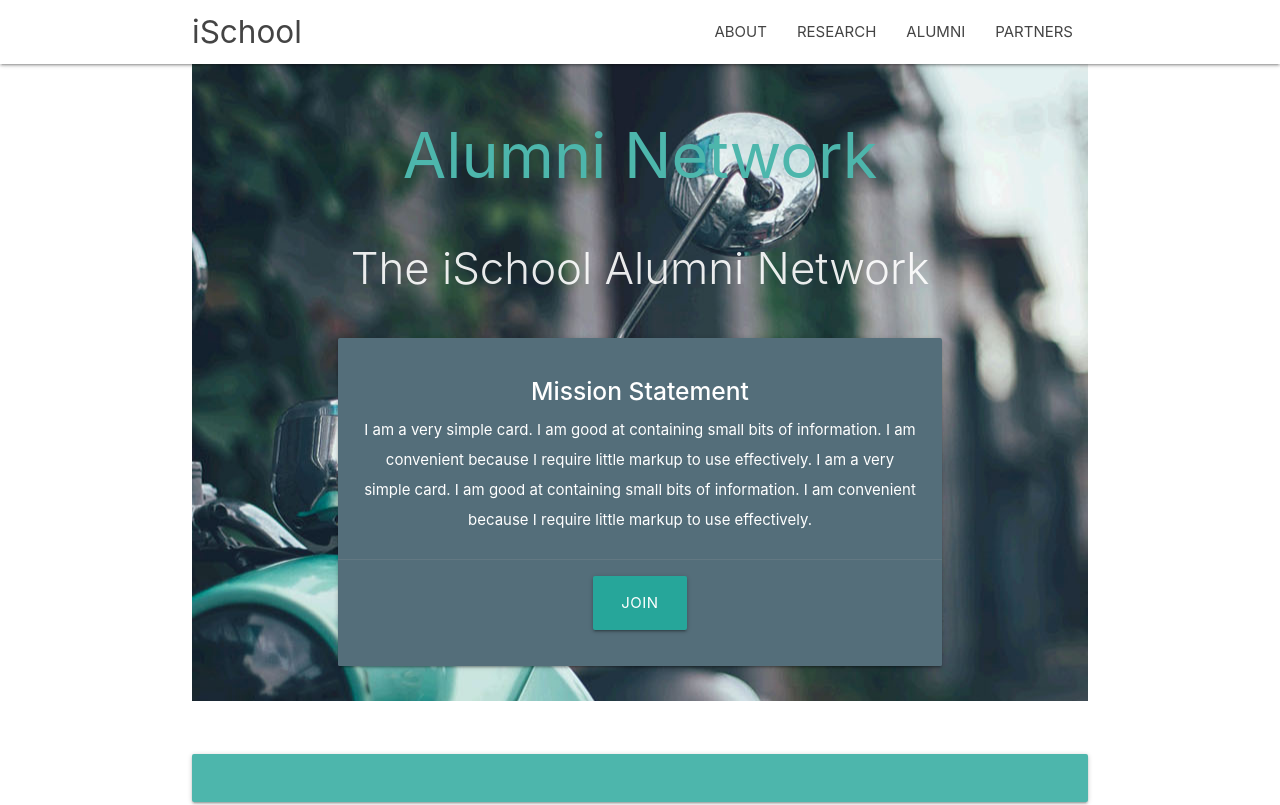
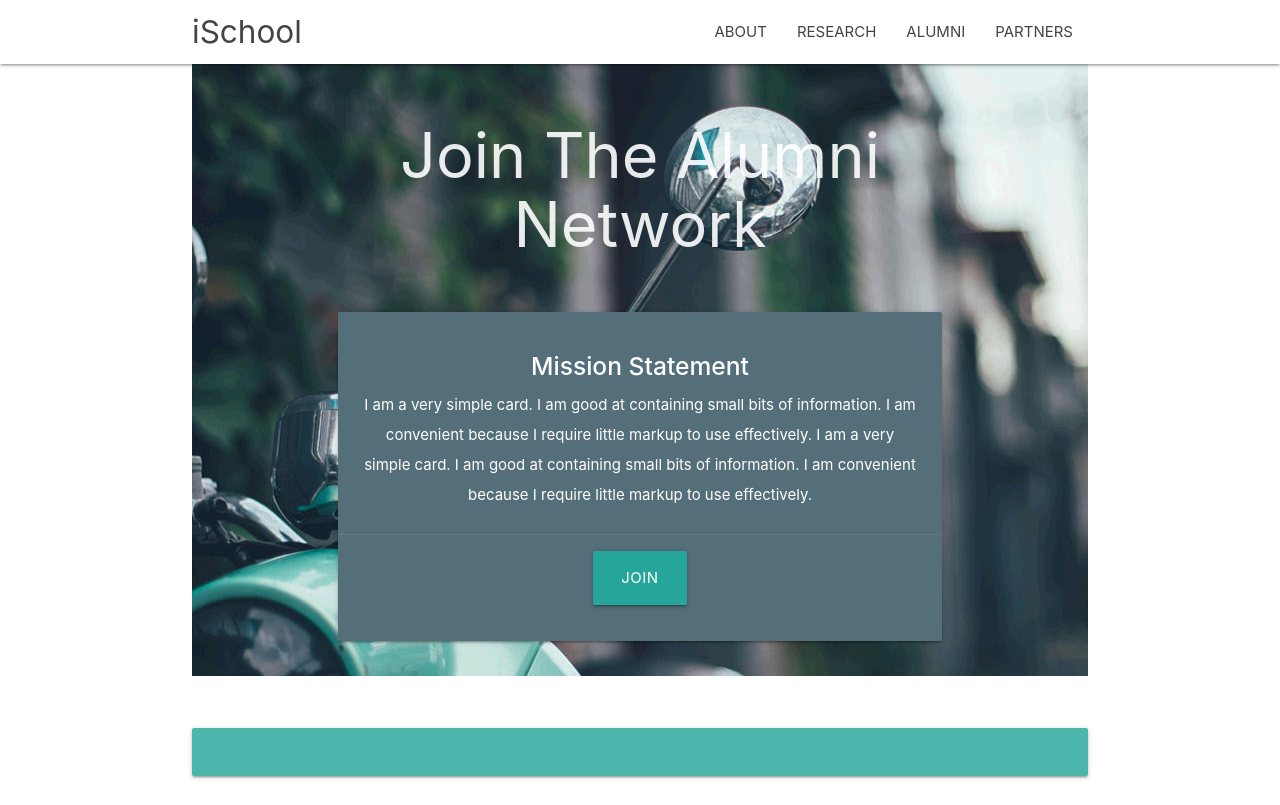
Before and after one commit to mrlancelot/makathon.github.io, a plain HTML site: page index.html in a window 1280 px wide. Shown: the top 805 px of the page. Drawn offline with nearby package versions, Linux system fonts and the light colour scheme.

Commit message:
small change

```diff
--- a/index.html
+++ b/index.html
@@ -36,9 +36,9 @@
       <div class="section no-pad-bot">
         <div class="container">
           <br><br>
-          <h1 class="header center teal-text text-lighten-2">Alumni Network</h1>
+          <h1 class="header center  text-lighten-2">Join The Alumni Network</h1>
           <div class="row center">
-            <h3 class="header col s12 light">The iSchool Alumni Network
+            <!-- <h3 class="header col s12 light">The iSchool Alumni Network -->
             </h3>
           </div>
           <div class="row center">
@@ -88,12 +88,14 @@
           <div class="card-content">
             <span style="text-align: center" class="card-title activator grey-text text-darken-4">Network<i
                 class="material-icons right">more_vert</i></span>
-            <p><a href="#">This is a link</a></p>
+
           </div>
           <div class="card-reveal">
             <span style="text-align: center" class="card-title grey-text text-darken-4">Network<i
                 class="material-icons right">close</i></span>
             <p>Here is some more information about this product that is only revealed once clicked on.</p>
+            <p><a href="#">This is a link</a></p>
+
           </div>
         </div>
       </div>
@@ -106,12 +108,13 @@
           <div class="card-content">
             <span style="text-align: center" class="card-title activator grey-text text-darken-4">Connect<i
                 class="material-icons right">more_vert</i></span>
-            <p><a href="#">This is a link</a></p>
+
           </div>
           <div class="card-reveal">
             <span style="text-align: center" class="card-title grey-text text-darken-4">Connect<i
                 class="material-icons right">close</i></span>
             <p>Here is some more information about this product that is only revealed once clicked on.</p>
+            <p><a href="#">This is a link</a></p>
           </div>
         </div>
       </div>
@@ -125,12 +128,13 @@
           <div class="card-content">
             <span style="text-align: center" class="card-title activator grey-text text-darken-4">Discover<i
                 class="material-icons right">more_vert</i></span>
-            <p><a href="#">This is a link</a></p>
+
           </div>
           <div class="card-reveal">
             <span style="text-align: center" class="card-title grey-text text-darken-4">Discover<i
                 class="material-icons right">close</i></span>
             <p>Here is some more information about this product that is only revealed once clicked on.</p>
+            <p><a href="#">This is a link</a></p>
           </div>
         </div>
       </div>
@@ -143,12 +147,13 @@
           <div class="card-content">
             <span style="text-align: center" class="card-title activator grey-text text-darken-4">Enjoy<i
                 class="material-icons right">more_vert</i></span>
-            <p><a href="#">This is a link</a></p>
+
           </div>
           <div class="card-reveal">
             <span style="text-align: center" class="card-title grey-text text-darken-4">Enjoy<i
                 class="material-icons right">close</i></span>
             <p>Here is some more information about this product that is only revealed once clicked on.</p>
+            <p><a href="#">This is a link</a></p>
           </div>
         </div>
       </div>
```
